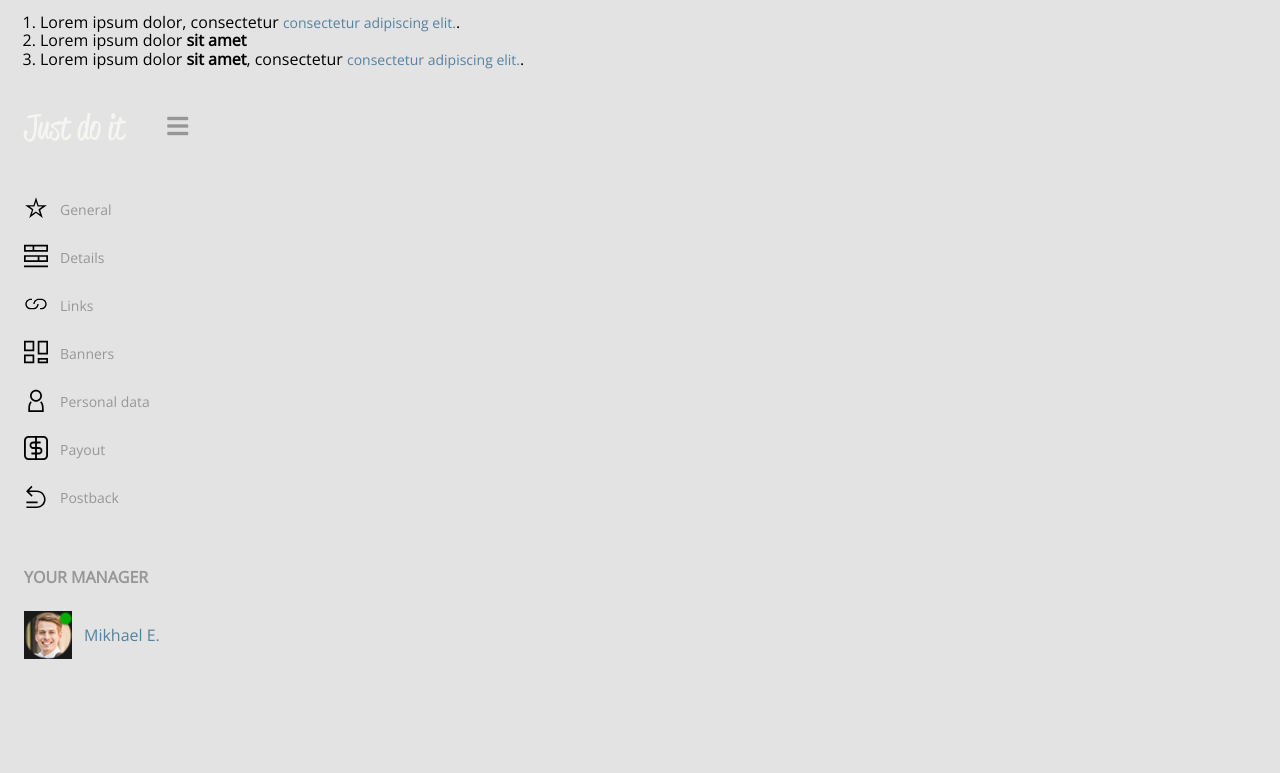
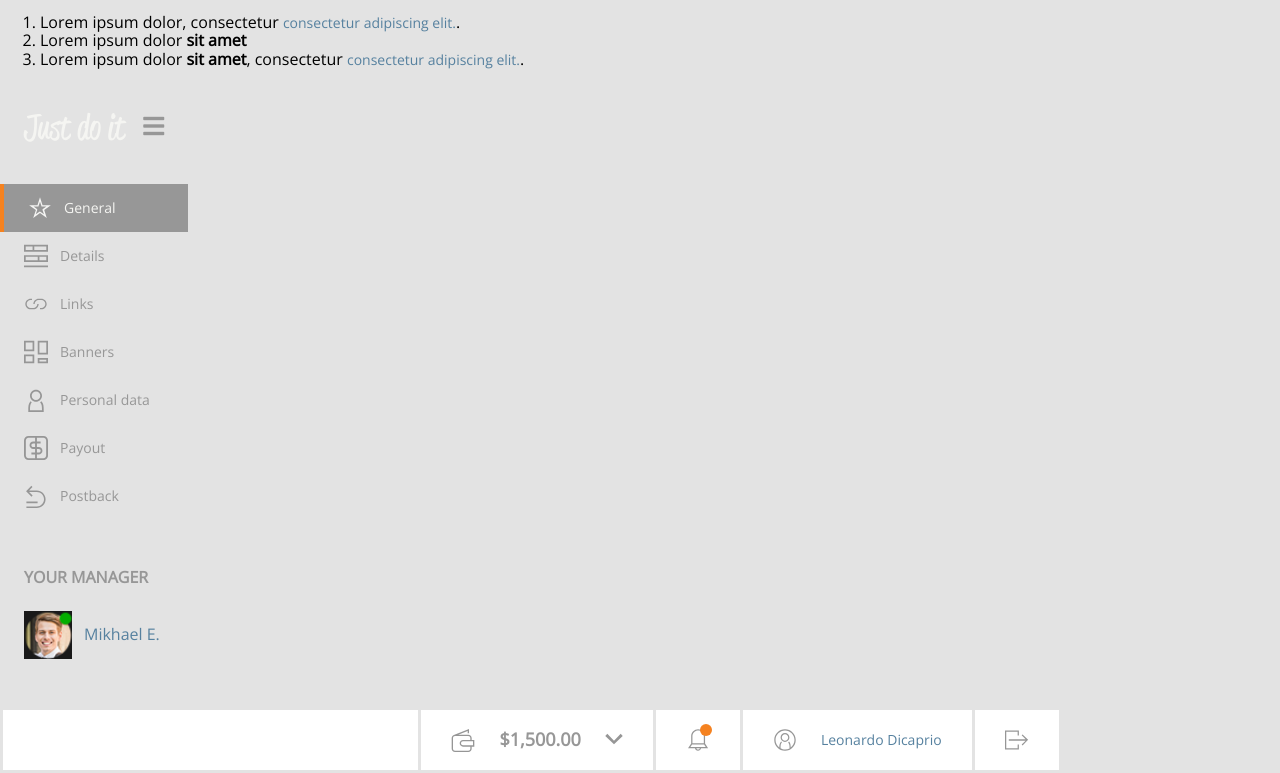
Before and after one commit to szygadlinski/administration-panel, a website: page src/styleguide.html in a window 1280 px wide. Shown: the part 441-1214 px from the top of the page. Before the commit the page ends 1148 px from the top, so only its background shows below. Drawn offline with nearby package versions, Linux system fonts and the light colour scheme; files that its build step writes are made by us from their sources.

Commit message:
Add html & styles for topbar, fix bugs in styles for logo, navigation & manager

```diff
--- a/src/sass/_layout.scss
+++ b/src/sass/_layout.scss
@@ -37,6 +37,11 @@ a {
   color: $color-blue;
   text-decoration: none;
   font-size: $font-size-text;
+  cursor: pointer;
+
+  &:hover {
+    color: $color-orange;
+  }
 }
 
 ul {
--- a/src/sass/_variables.scss
+++ b/src/sass/_variables.scss
@@ -8,9 +8,14 @@ $color-background: #e3e3e3;
 $color-dark-background: #333333;
 $color-light: #f5f5f2;
 
+$color-section-filter: invert(68%) sepia(0%) saturate(1340%) hue-rotate(169deg) brightness(90%) contrast(80%);
+$color-background-filter: invert(99%) sepia(0%) saturate(0%) hue-rotate(157deg) brightness(93%) contrast(94%);
+$color-light-filter: invert(93%) sepia(8%) saturate(946%) hue-rotate(57deg) brightness(127%) contrast(92%);
+
 $color-orange: #f58220;
 $color-blue: #56819f;
 $color-green: #04ae00;
+$color-white: #ffffff;
 
 /* Base size */
 
--- a/src/sass/components/_logo.scss
+++ b/src/sass/components/_logo.scss
@@ -1,7 +1,7 @@
 .comp--logo {
   display: flex;
   justify-content: space-between;
-  padding: ($base-size * 2) 0 $base-size ($base-size * 2);
+  padding: ($base-size * 2) ($base-size * 2) $base-size;
   cursor: pointer;
 
   i {
--- a/src/sass/components/_manager.scss
+++ b/src/sass/components/_manager.scss
@@ -2,7 +2,8 @@
   padding: $base-size * 2;
 
   .manager-contact {
-    display: flex;
+    display: inline-flex;
+    align-items: center;
   }
 
   h2 {
@@ -11,22 +12,14 @@
   }
 
   img {
-    display: inline;
     width: $base-size * 4;
     height: $base-size * 4;
     margin: ($base-size * 2) 0;
     cursor: pointer;
   }
 
-  p {
+  a {
     font-size: $font-size-header;
-    display: inline;
-    color: $color-blue;
-    margin: ($base-size * 3.3) 0 0 $base-size;
-    cursor: pointer;
-
-    &:hover {
-      color: $color-orange;
-    }
+    margin-left: $base-size;
   }
 }
--- a/src/sass/components/_navigation.scss
+++ b/src/sass/components/_navigation.scss
@@ -1,36 +1,32 @@
 .comp--navigation {
-  padding: $base-size * 2;
+  padding: ($base-size * 2) 0;
 
   img {
-    display: inline;
     width: $base-size * 2;
     height: $base-size * 2;
+    filter: $color-section-filter;  // TODO: zmienić na $color-background-filter
   }
 
-  path {
-    fill: $color-section;    // NIE DZIAŁA // TODO: zmienić na $color-background
-  }
-
-  p {
-    display: inline;
+  a {
     color: $color-section;                 // TODO: zmienić na $color-background
-    margin: ($base-size / 2) 0 0 $base-size;
+    margin-left: $base-size;
   }
 
   .nav-box {
     display: flex;
-    padding: $base-size 0;
+    align-items: center;
+    padding: $base-size ($base-size * 2);
     cursor: pointer;
 
-    &:hover {
-      border-left: 3px solid $color-orange;
+    &:hover, &.active {
+      border-left: 4px solid $color-orange;
       background: $color-section;
 
-      path {
-        fill: $color-light;                                        // NIE DZIAŁA
+      img {
+        filter: $color-light-filter;
       }
 
-      p {
+      a {
         color: $color-light;
       }
     }
--- /dev/null
+++ b/src/sass/components/_topbar.scss
@@ -0,0 +1,50 @@
+.comp--topbar {
+  display: inline-flex;
+  flex-wrap: wrap;
+  justify-content: flex-end;
+  background: $color-white;
+  border: 3px solid $color-background;
+  width: 100%;
+
+  .topbar-box {
+    display: inline-flex;
+    align-items: center;
+    padding: $base-size * 1.5;
+    border-left: 3px solid $color-background;
+    cursor: pointer;
+
+    &:hover {
+      background: $color-background;
+    }
+  }
+
+  .topbar-item {
+    margin: 0 $base-size;
+  }
+
+  img {
+    width: $base-size * 2;
+    height: $base-size * 2;
+    filter: $color-section-filter;
+
+    &.small {
+      width: $base-size * 1.5;
+      height: $base-size * 1.5;
+    }
+  }
+
+  .alerts {
+      position: relative;
+
+    &::after {
+      position: absolute;
+      content: '';
+      width: $base-size;
+      height: $base-size;
+      top: 14px;
+      left: 44px;
+      background: $color-orange;
+      border-radius: 50%;
+    }
+  }
+}
--- a/src/sass/style.scss
+++ b/src/sass/style.scss
@@ -9,6 +9,7 @@
 @import "components/logo";
 @import "components/navigation";
 @import "components/manager";
+@import "components/topbar";
 // @import "components/form_field";
 
 /* Sections */
--- a/src/styleguide.html
+++ b/src/styleguide.html
@@ -54,39 +54,39 @@
     <div class="col-md-2">
       <div class="comp--navigation">
 
-        <div class="nav-box">
+        <div class="nav-box active">
           <img src="images/icons/general.svg">
-          <p>General</p>
+          <a href="#">General</a>
         </div>
 
         <div class="nav-box">
           <img src="images/icons/details.svg">
-          <p>Details</p>
+          <a href="#">Details</a>
         </div>
 
         <div class="nav-box">
           <img src="images/icons/links.svg">
-          <p>Links</p>
+          <a href="#">Links</a>
         </div>
 
         <div class="nav-box">
           <img src="images/icons/banners.svg">
-          <p>Banners</p>
+          <a href="#">Banners</a>
         </div>
 
         <div class="nav-box">
           <img src="images/icons/personaldata.svg">
-          <p>Personal data</p>
+          <a href="#">Personal data</a>
         </div>
 
         <div class="nav-box">
           <img src="images/icons/payout.svg">
-          <p>Payout</p>
+          <a href="#">Payout</a>
         </div>
 
         <div class="nav-box">
           <img src="images/icons/postback.svg">
-          <p>Postback</p>
+          <a href="#">Postback</a>
         </div>
 
       </div>
@@ -99,13 +99,38 @@
         <h2>Your manager</h2>
         <div class="manager-contact">
           <img src="images/icons/manager.png">
-          <p>Mikhael E.</p>
+          <a href="#">Mikhael E.</a>
         </div>
       </div>
     </div>
   </div>
 
+  <div class="row">                                              <!-- topbar -->
+    <div class="col-md-10">
+      <div class="comp--topbar">
 
+        <div class="topbar-box wallet">
+          <img class="topbar-item" src="images/icons/wallet.svg">
+          <h2 class="topbar-item">$1,500.00</h2>
+          <img class="topbar-item small" src="images/icons/arrow-down-small.svg">
+        </div>
+
+        <div class="topbar-box alerts">
+          <img class="topbar-item" src="images/icons/notification.svg">
+        </div>
+
+        <div class="topbar-box user">
+          <img class="topbar-item" src="images/icons/profile.svg">
+          <a href="#" class="topbar-item">Leonardo Dicaprio</a>
+        </div>
+
+        <div class="topbar-box logout">
+          <img class="topbar-item" src="images/icons/quit.svg">
+        </div>
+
+      </div>
+    </div>
+  </div>
 
 </body>
 
```
